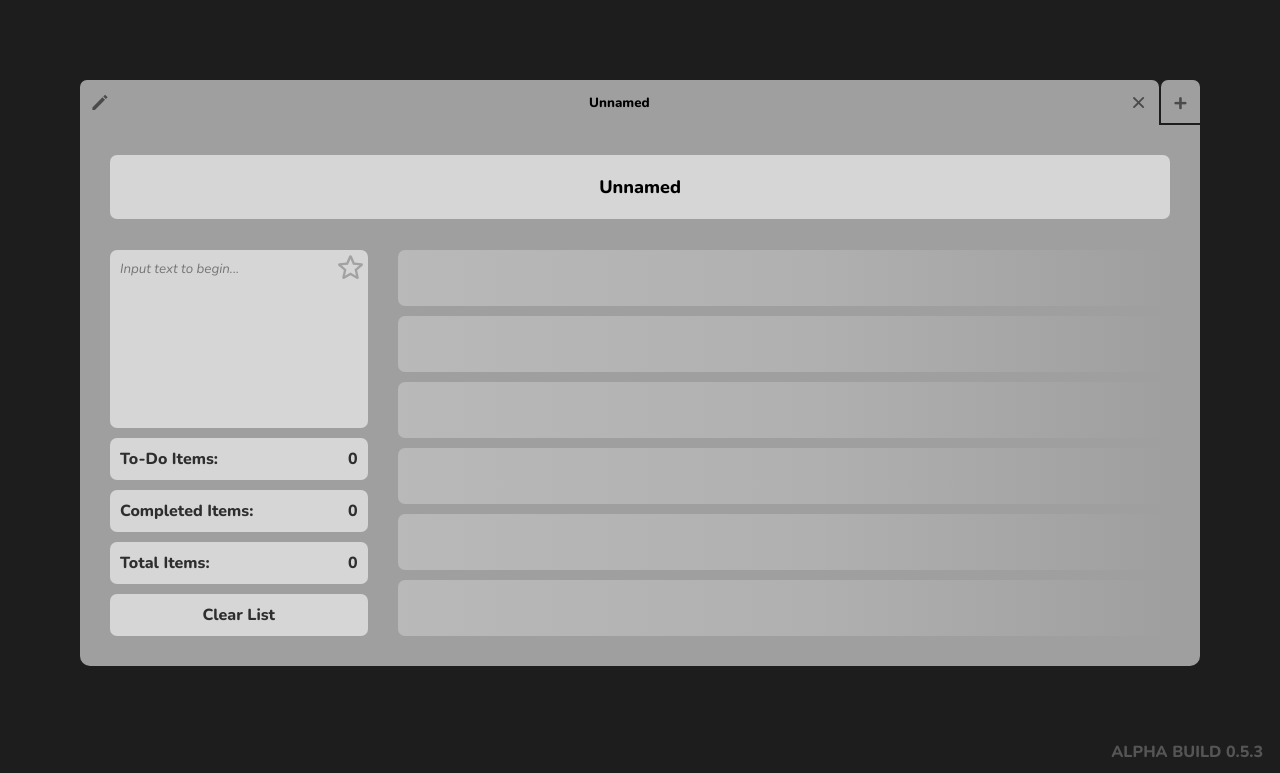
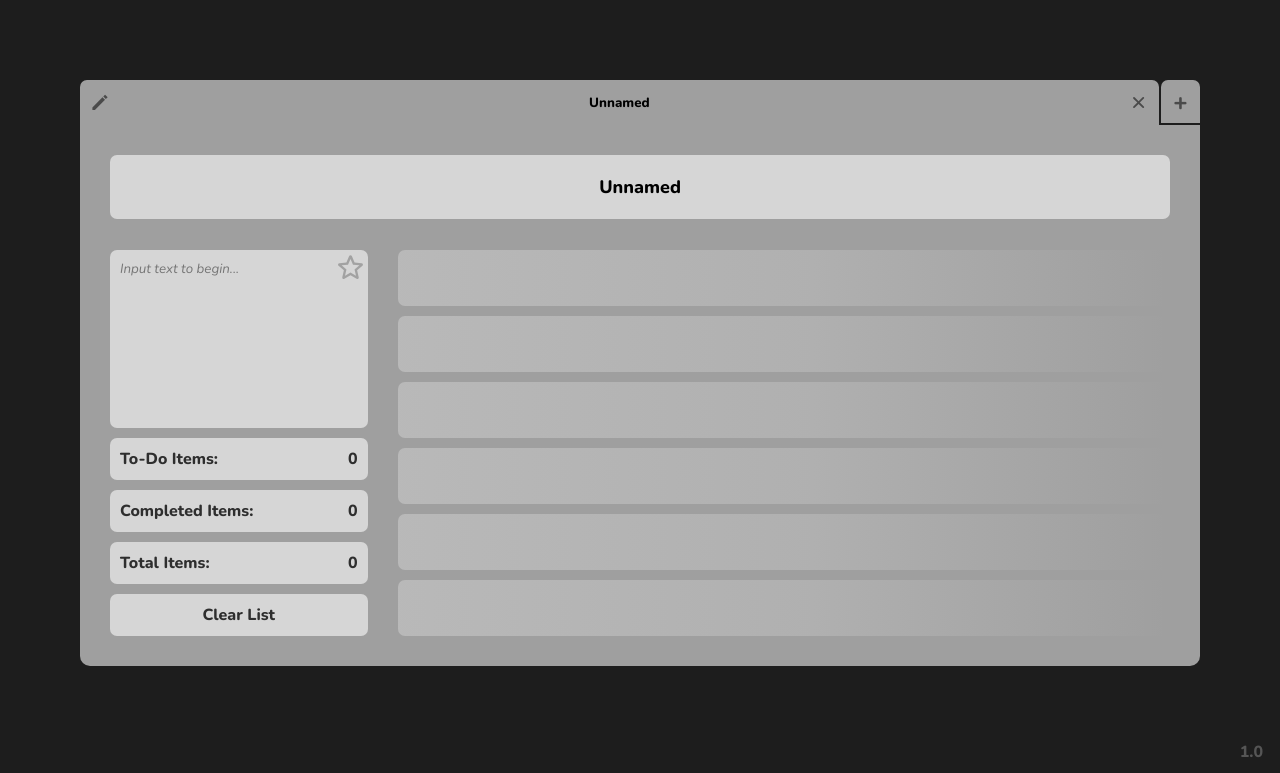
Before and after one commit to Hexy32/To-Do-List, a website built with Vite: page index.html in a window 1280 px wide. Shown: the part 27-800 px from the top of the page. Built offline with nearby package versions, Linux system fonts and the light colour scheme.

Commit message:
Minor change

```diff
--- a/index.html
+++ b/index.html
@@ -97,7 +97,7 @@
       </template>
       <template id="placeholder-item"> <li class="placeholder-item item"></li></template>
 
-      <p class="build-version">ALPHA BUILD 0.5.3</p>
+      <p class="build-version">1.0</p>
     </main>
   </body>
 </html>
```
